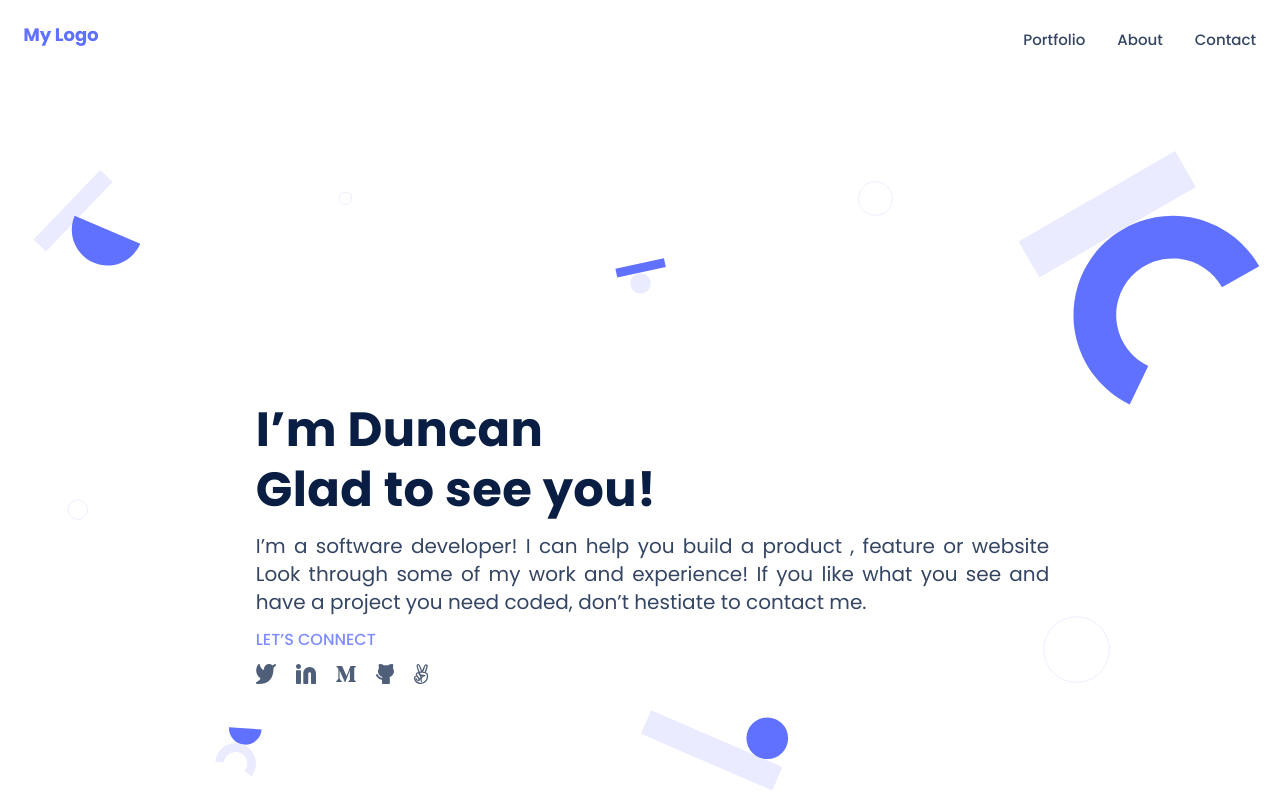
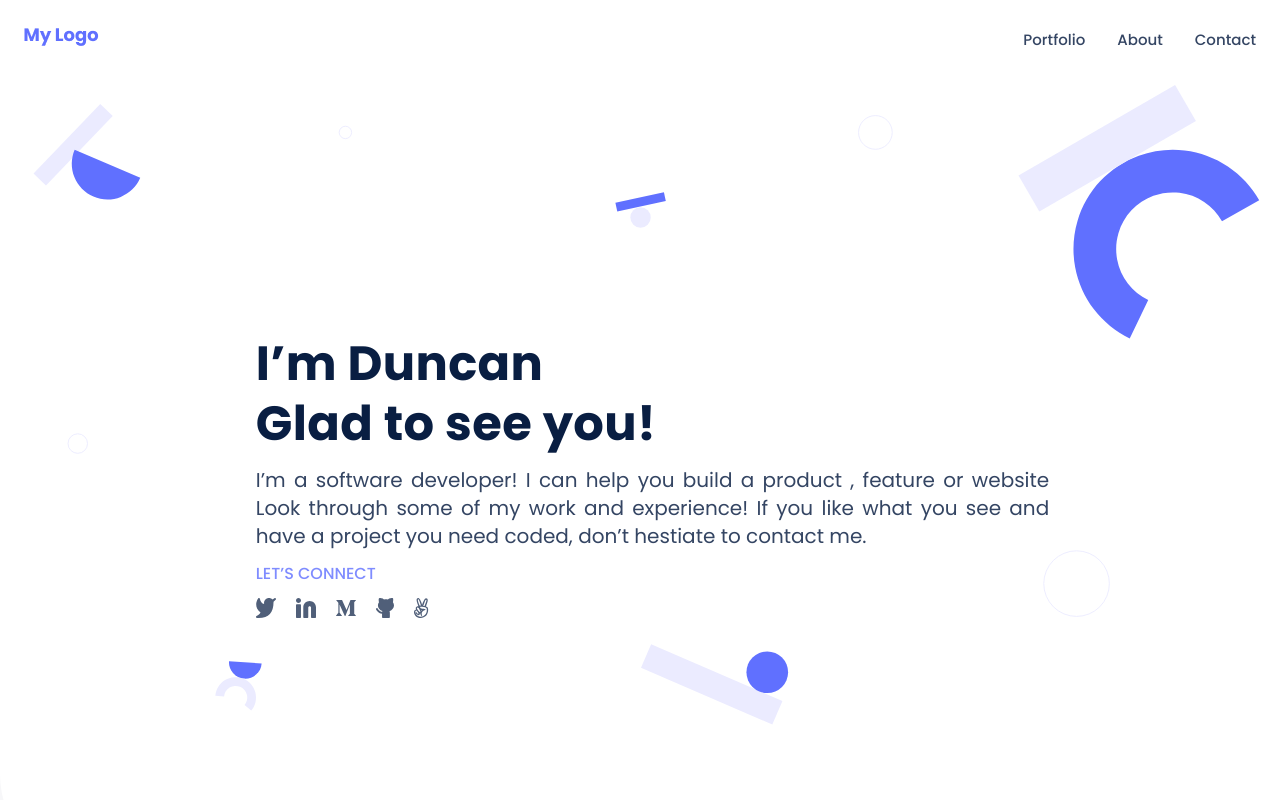
Before and after one commit to Duncannjau/Duncannjau.github.io, a website: page index.html in a window 1280 px wide. Shown: the top 800 px of the page. Drawn offline with Linux system fonts and the light colour scheme.

Commit message:
Add media queries

```diff
--- a/style.css
+++ b/style.css
@@ -1,6 +1,6 @@
-* {
+html {
   max-width: 100%;
-  overflow-x: hidden;
+  overflow-x: hidden ;
 }
 
 body {
@@ -9,12 +9,11 @@ body {
   margin: 0;
   padding: 0;
   max-width: 100%;
-  overflow-x: hidden;
 }
 
 .overflow {
   max-width: 100%;
-  overflow-x: hidden;
+  overflow: hidden;
 }
 
 .pd-0 {
@@ -523,7 +522,7 @@ img:hover {
     display: flex;
     flex-direction: column;
     width: -webkit-fill-available;
-    margin-top: 71px;
+    margin-top: 5px;
     margin-left: 2.55%;
     margin-right: 0.6%;
     align-items: flex-start;
```
